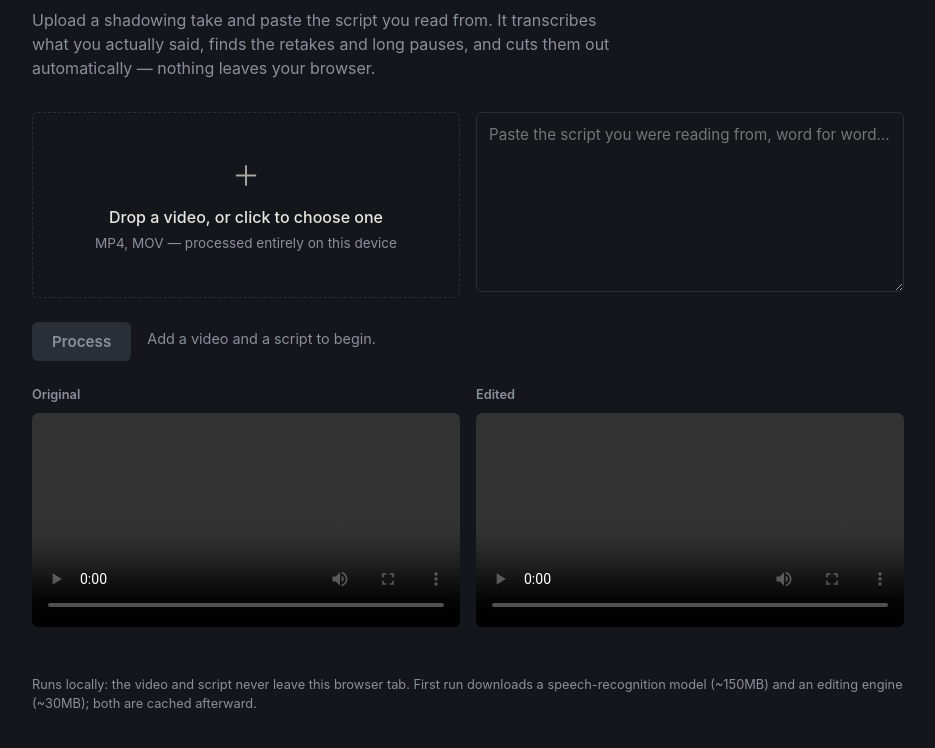
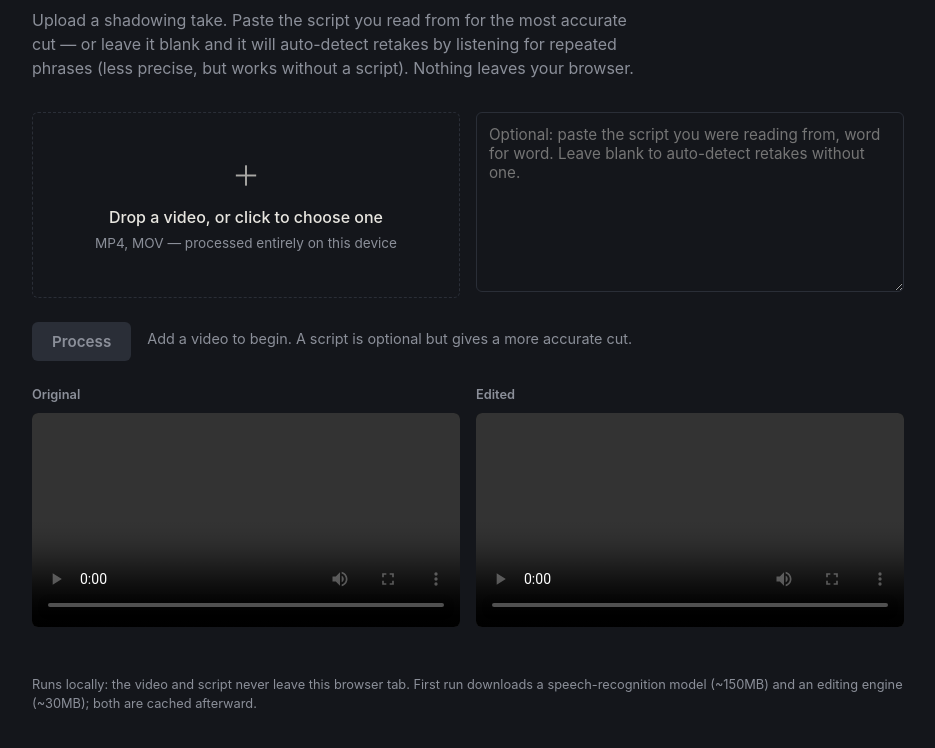
Before and after one commit to gkavtaradze92/retake-cutter, a website: page index.html in a window 1280 px wide. Shown: the part 74-822 px from the top of the page, without its empty margins (172-1107 px from the left). Drawn offline with Linux system fonts and the light colour scheme.

Commit message:
Add files via upload

```diff
--- a/index.html
+++ b/index.html
@@ -26,10 +26,10 @@
     <header>
       <h1>Retake Cutter</h1>
       <p>
-        Upload a shadowing take and paste the script you read from.
-        It transcribes what you actually said, finds the retakes and
-        long pauses, and cuts them out automatically — nothing leaves
-        your browser.
+        Upload a shadowing take. Paste the script you read from for the
+        most accurate cut — or leave it blank and it will auto-detect
+        retakes by listening for repeated phrases (less precise, but
+        works without a script). Nothing leaves your browser.
       </p>
     </header>
 
@@ -42,14 +42,14 @@
       </div>
 
       <div>
-        <textarea id="script-input" placeholder="Paste the script you were reading from, word for word…"></textarea>
+        <textarea id="script-input" placeholder="Optional: paste the script you were reading from, word for word. Leave blank to auto-detect retakes without one."></textarea>
       </div>
     </section>
 
     <div class="control-row">
       <button id="process-btn" disabled>Process</button>
       <div class="status-area">
-        <div id="status-line">Add a video and a script to begin.</div>
+        <div id="status-line">Add a video to begin. A script is optional but gives a more accurate cut.</div>
         <div id="progress-bar"></div>
       </div>
     </div>
--- a/package.json
+++ b/package.json
@@ -4,7 +4,7 @@
   "description": "Browser-only tool that cuts retakes and long pauses out of shadowing recordings by matching what you said against the script.",
   "type": "module",
   "scripts": {
-    "test": "node test/align.test.js && node test/planCuts.test.js"
+    "test": "node test/align.test.js && node test/planCuts.test.js && node test/autoDetect.test.js"
   },
   "license": "MIT"
 }
```
Also changed, not shown: README.md.
